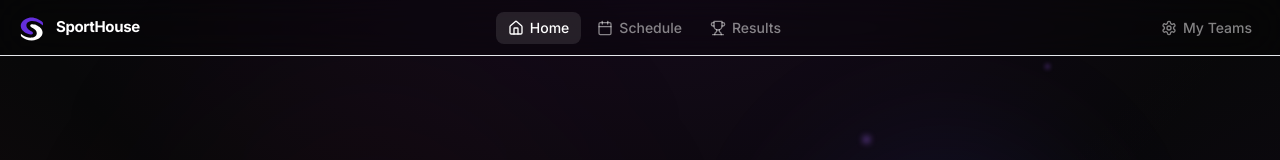
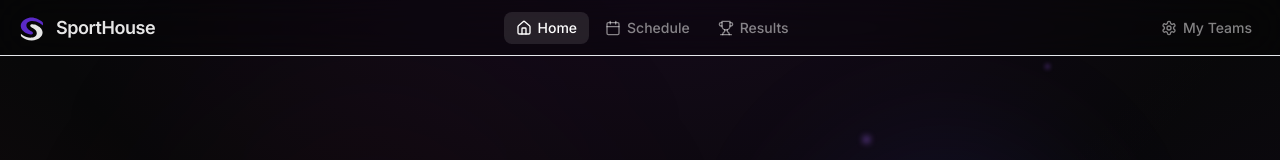
Before and after one commit to andrewdyoung3/sports-house, a Next.js app: page / in a window 1280 px wide. Shown: the top 160 px of the page. Built offline with nearby package versions, Linux system fonts and the light colour scheme.

Commit message:
fix: navbar logo — use icon-mark.svg + white wordmark (no JPEG checkerboard)

```diff
--- a/src/components/layout/navbar.tsx
+++ b/src/components/layout/navbar.tsx
@@ -17,16 +17,15 @@ export function Navbar() {
   return (
     <nav className="fixed top-0 left-0 right-0 z-50 h-14 bg-black/25 backdrop-blur-xl border-b border-white/8">
       <div className="max-w-7xl mx-auto px-4 h-full flex items-center justify-between">
-        {/* Logo */}
-        <Link href="/" className="flex items-center gap-2 group">
-          {/* S icon mark — purple/white version reads cleanly on dark navbar */}
+        {/* Logo — SVG icon mark (transparent bg) + white wordmark */}
+        <Link href="/" className="flex items-center gap-2 group opacity-90 hover:opacity-100 transition-opacity">
           <img
             src="/icon-mark.svg"
             alt=""
             aria-hidden="true"
-            className="h-8 w-auto drop-shadow-sm"
+            className="h-8 w-8 flex-shrink-0"
           />
-          <span className="font-bold text-white text-[15px] tracking-tight hidden sm:block group-hover:text-white/80 transition-colors">
+          <span className="text-white font-semibold text-lg tracking-tight leading-none hidden sm:block">
             SportHouse
           </span>
         </Link>
```
